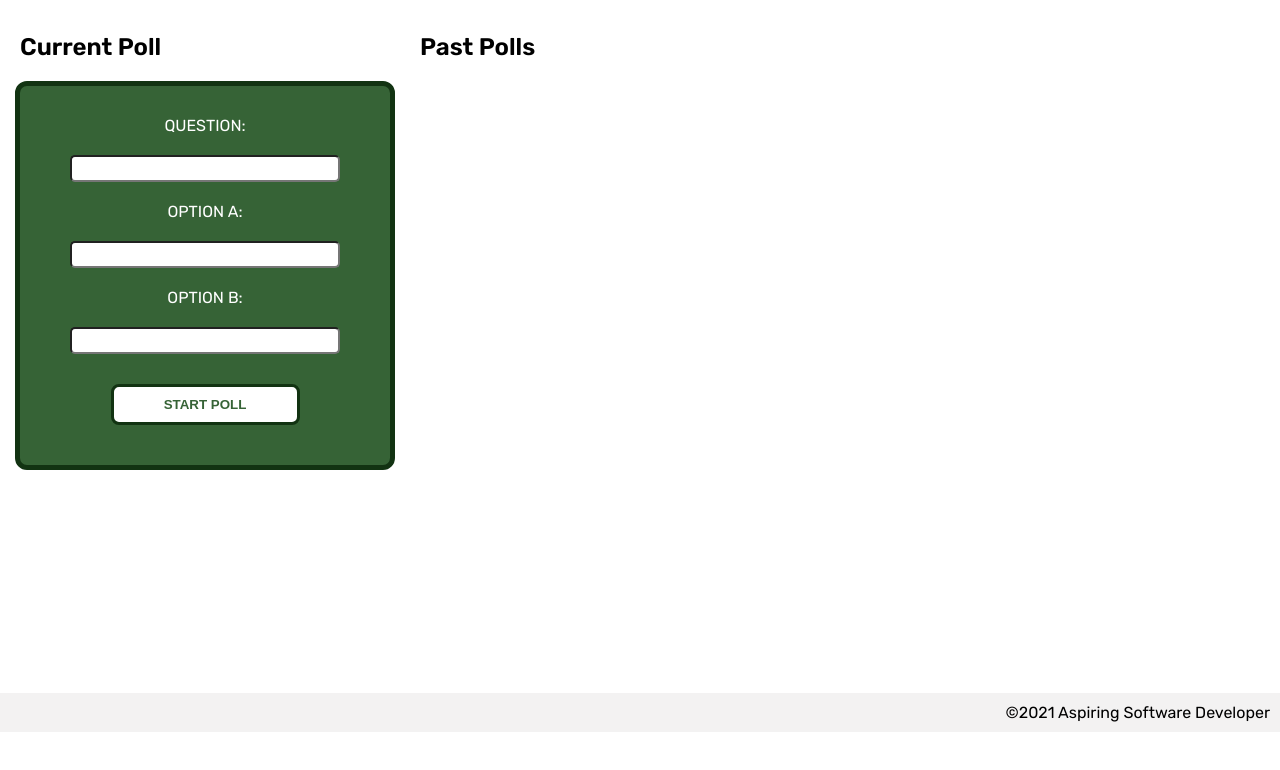
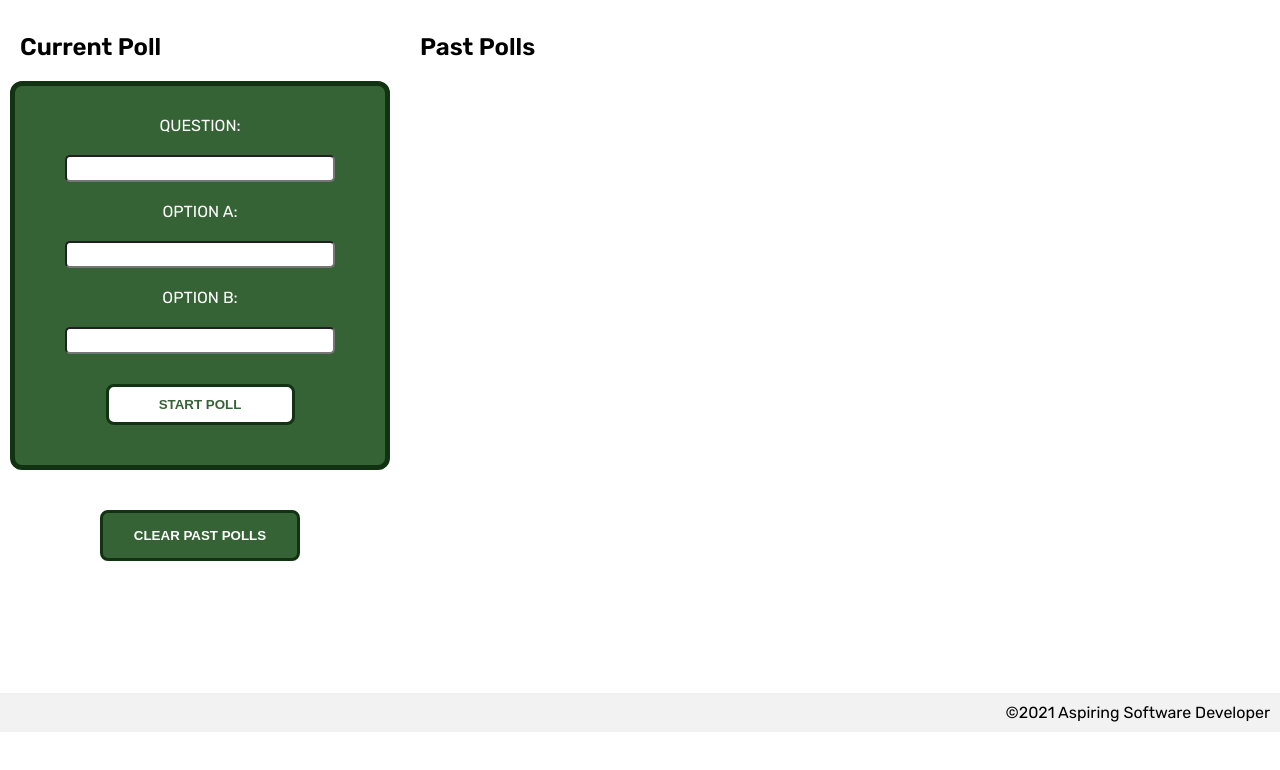
Before and after one commit to dillon-brock/poll-maker, a plain HTML site: page index.html in a window 1280 px wide. Shown: the part 68-838 px from the top of the page. Drawn offline with Linux system fonts and the light colour scheme.

Commit message:
added clear past polls button, styling adjustments

```diff
--- a/index.html
+++ b/index.html
@@ -20,7 +20,7 @@
 
     <main>
         <section id="current-poll">
-            <h2>Current Poll</h2>
+            <h2 id="current-title">Current Poll</h2>
             <section id="new-poll">
                 <form>
                     <label>
@@ -51,7 +51,9 @@
                 <button class="remove b">Remove Vote</button>
                 <button class="action" id="end-poll">End Poll</button>
             </section>
+        <button id="clear-polls">Clear Past Polls</button>
         </section>
+
 
         <section id="past-polls">
             <h2>Past Polls</h2>
--- a/state.js
+++ b/state.js
@@ -5,11 +5,6 @@ const state = {};
 export function initialize() {
     // What is the initial shape of state?
     state.poll = null;
-    // state.poll = {
-    //     question: 'what am I doing?',
-    //     optionA: { option: 'programming', votes: 0 },
-    //     optionB: { option: 'crying', votes: 0 }
-    // };
     state.pastPolls = [];
     // For example:
     // state.game = null;
--- a/styles/home.css
+++ b/styles/home.css
@@ -11,6 +11,9 @@ main {
 
 #current-poll {
     grid-area: current-poll;
+    display: flex;
+    flex-direction: column;
+    align-items: space-around;
 }
 
 #past-polls {
@@ -32,7 +35,7 @@ form {
     background-color: rgb(54, 99, 54);
     border: 5px solid rgb(18, 51, 18);
     text-transform: uppercase;
-    margin-left: 15px;
+    margin-left: 10px;
 
 }
 
@@ -137,6 +140,7 @@ span.poll-results {
     border: 5px solid rgb(18, 51, 18);
     border-radius: 1rem;
     margin-left: 15px;
+    text-align: center;
 }
 
 .vote.a {
@@ -167,6 +171,19 @@ span.poll-results {
     margin-bottom: 15px;
     font-weight: 900;
     color: white;
+    border-radius: 5px;
+}
+
+#clear-polls {
+    margin: 40px auto;
+    padding: 15px 0px;
+    width: 50%;
+    text-transform: uppercase;
+    font-weight: 900;
+    color: white;
+    background-color: rgb(54, 99, 54);
+    border: 3px solid rgb(18, 51, 18);
+    border-radius: 0.5rem;
 }
 
 .polls-container {
```
